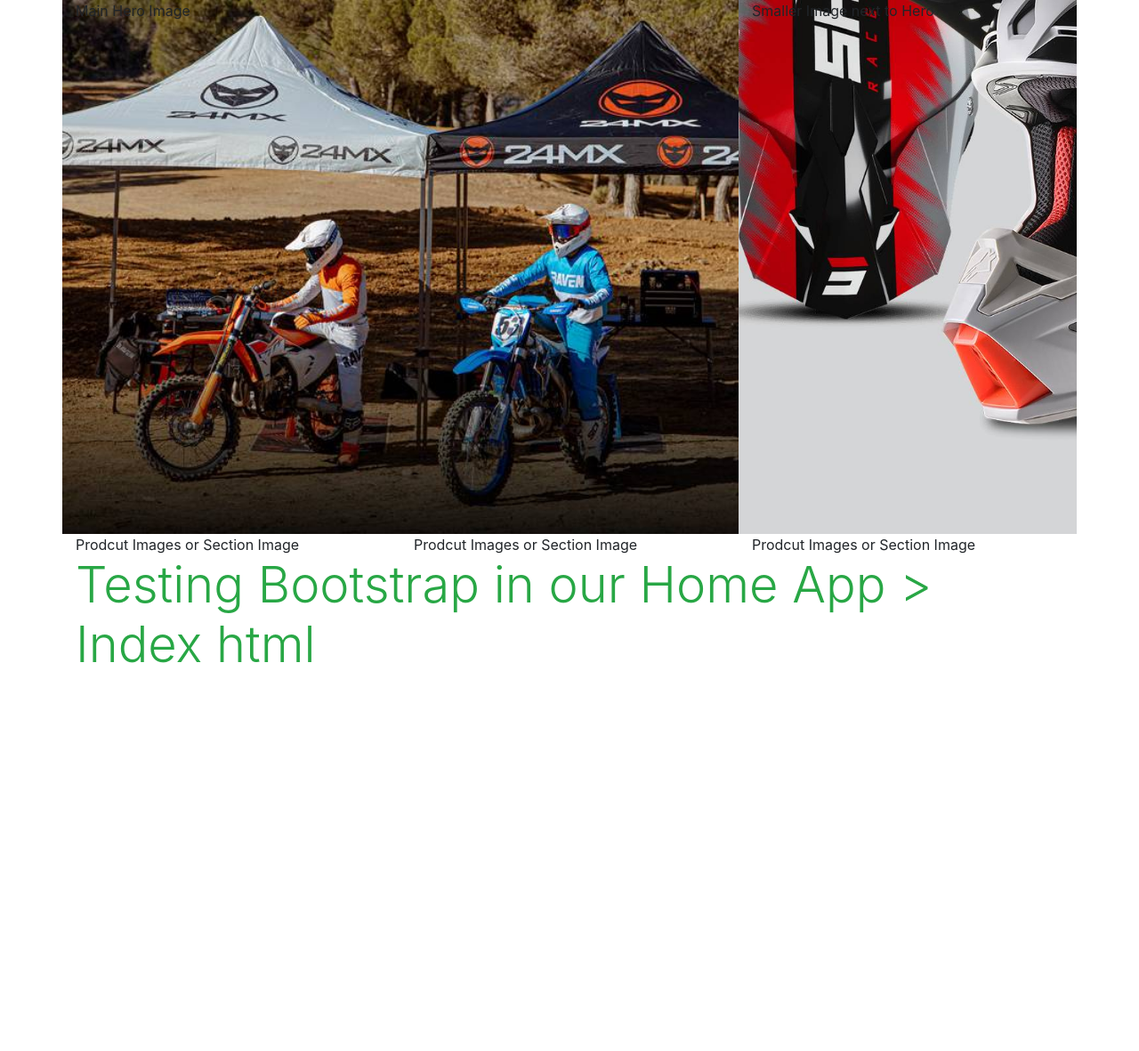
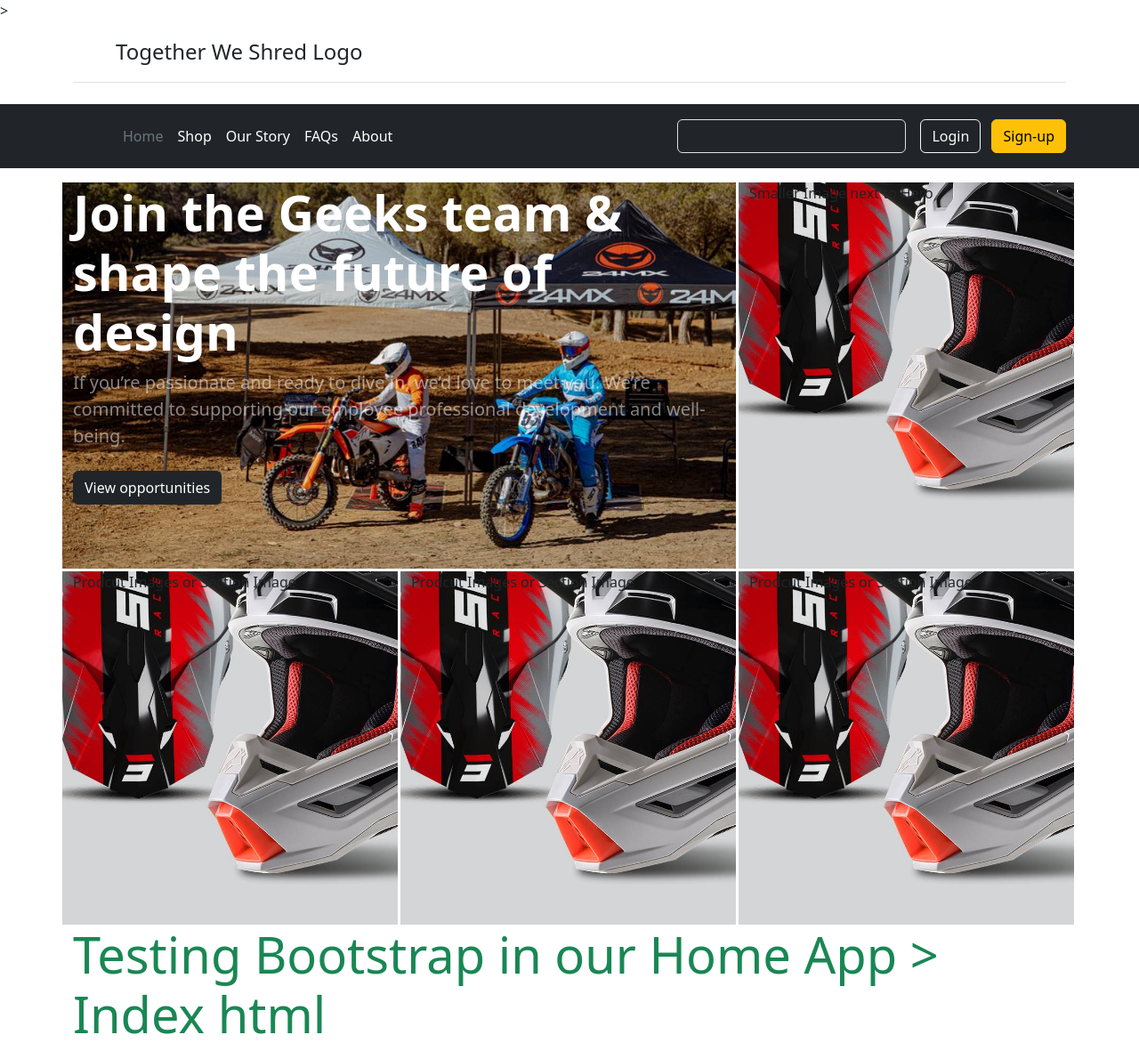
Before and after one commit to cwill83247/tws, a Django app: page / in a window 1280 px wide. Shown: the whole page at 89% size. Before the commit the page ends 745 px from the top, so only its background shows below. Run offline with Django 4.2, Linux system fonts and the light colour scheme.

Commit message:
Add: Adding design and layout to home page and base template

```diff
--- a/home/templates/home/index.html
+++ b/home/templates/home/index.html
@@ -4,15 +4,30 @@
 {% block content %}
     <div class="container">
         <div class="row">
-            <div class="col-sm-6 col-lg-8 main-hero" >Main Hero Image</div>
+            <div class="col-sm-6 col-lg-8 main-hero">
+
+                     <h1 class="text-white display-4 fw-bold pe-lg-8">Join the Geeks team &amp; shape the future of design
+                    </h1>
+                    <!-- text -->
+                    <p class="text-white-50 mb-4 lead">
+                      If you’re passionate and ready to dive in, we’d love to meet you. We’re committed to supporting our
+                      employee professional development and well-being.
+                    </p>
+                    <!-- btn -->
+                    <a href="#" class="btn btn-dark">View opportunities</a>
+
+
+            </div>
+
             <div class="col-6 col-lg-4 sub-hero">Smaller Image next to Hero</div>
         </div>
         <div class="row">
-            <div class="col-6 col-sm-4">Prodcut Images or Section Image</div>
-            <div class="col-6 col-sm-4">Prodcut Images or Section Image</div>
-            <div class="col-6 col-sm-4">Prodcut Images or Section Image</div>
+            <div class="col-6 col-sm-4 showcase-1">Prodcut Images or Section Image</div>
+            <div class="col-6 col-sm-4 showcase-2">Prodcut Images or Section Image</div>
+            <div class="col-6 col-sm-4 showcase-3">Prodcut Images or Section Image</div>
         </div>
 
         <h1 class="display-4 text-success">Testing Bootstrap in our Home App > Index html </h1>
     </div>
+</div>
 {% endblock %}
--- a/static/css/base.css
+++ b/static/css/base.css
@@ -1,17 +1,55 @@
 
-.main-hero {
-    background: url('/media/mainheroimage.jpg');
+
+
+
+.main-hero {                                                /* NEEDS MEDIA QUERIES*/
+
+        max-width:1249px;
+        height:434px;
+        background-image: url('/media/mainheroimage2.jpg');
+        background-size: cover;
+        background-repeat: no-repeat;
+        border-right: 0.2rem solid white;
+
+
+
+    }
+
+.sub-hero {                                     /* NEEDS MEDIA QUERIES*/
+    max-width:549px;
+    background: url('/media/helmet.jpg');
     background-size: cover;
-    display: flex;
-    height:600px;;
-    width:100%;
-
+    transform-origin: 0px 0px;
+    border-right: 0.2rem solid white;
 
 }
 
-.sub-hero {
+.showcase-1 {                                     /* NEEDS MEDIA QUERIES*/
     background: url('/media/helmet.jpg');
     background-size: cover;
     transform-origin: 0px 0px;
-    /*transform: scale(0.777778); */
+    height:400px;
+    max-width:600px;
+    border-top: 0.2rem solid white;
+    border-right: 0.2rem solid white;
 }
+
+.showcase-2 {                                     /* NEEDS MEDIA QUERIES*/
+    background: url('/media/helmet.jpg');
+    background-size: cover;
+    transform-origin: 0px 0px;
+    height:400px;
+    max-width:600px;
+    border-top: 0.2rem solid white;
+    border-right: 0.2rem solid white;
+}
+
+.showcase-3 {                                     /* NEEDS MEDIA QUERIES*/
+    background: url('/media/helmet.jpg');
+    background-size: cover;
+    transform-origin: 0px 0px;
+    height:400px;
+    max-width:600px;
+    border-top: 0.2rem solid white;
+    border-right: 0.2rem solid white;
+}
--- a/templates/base.html
+++ b/templates/base.html
@@ -18,7 +18,7 @@
 
     {% block basecss %}
         <!-- Bootstrap CSS -->
-        <link rel="stylesheet" href="https://cdn.jsdelivr.net/npm/bootstrap@4.6.2/dist/css/bootstrap.min.css" integrity="sha384-xOolHFLEh07PJGoPkLv1IbcEPTNtaed2xpHsD9ESMhqIYd0nLMwNLD69Npy4HI+N" crossorigin="anonymous">
+        <link rel="stylesheet" href="https://cdn.jsdelivr.net/npm/bootstrap@5.3.0-alpha1/dist/css/bootstrap.min.css" rel="stylesheet" integrity="sha384-GLhlTQ8iRABdZLl6O3oVMWSktQOp6b7In1Zl3/Jr59b6EGGoI1aFkw7cmDA6j6gD" crossorigin="anonymous">>
         <link rel="stylesheet" href="{% static 'css/base.css' %}">
         {% endblock %}
 
@@ -30,7 +30,7 @@
         <!--JavaScript-->
         <script src="https://cdn.jsdelivr.net/npm/jquery@3.5.1/dist/jquery.slim.min.js" integrity="sha384-DfXdz2htPH0lsSSs5nCTpuj/zy4C+OGpamoFVy38MVBnE+IbbVYUew+OrCXaRkfj" crossorigin="anonymous"></script>
         <script src="https://cdn.jsdelivr.net/npm/popper.js@1.16.1/dist/umd/popper.min.js" integrity="sha384-9/reFTGAW83EW2RDu2S0VKaIzap3H66lZH81PoYlFhbGU+6BZp6G7niu735Sk7lN" crossorigin="anonymous"></script>
-        <script src="https://cdn.jsdelivr.net/npm/bootstrap@4.6.2/dist/js/bootstrap.min.js" integrity="sha384-+sLIOodYLS7CIrQpBjl+C7nPvqq+FbNUBDunl/OZv93DB7Ln/533i8e/mZXLi/P+" crossorigin="anonymous"></script>
+        <script src="https://cdn.jsdelivr.net/npm/bootstrap@5.3.0-alpha1/dist/js/bootstrap.bundle.min.js" integrity="sha384-w76AqPfDkMBDXo30jS1Sgez6pr3x5MlQ1ZAGC+nuZB+EYdgRZgiwxhTBTkF7CXvN" crossorigin="anonymous"></script>
     {% endblock %}
 
     {% block extra_JS %}
@@ -41,9 +41,51 @@
   </head>
   <body>
     <!--- Main Page Header -->
-    <header class="container-fluid fixed-top">
+    <div class="container">
+        <header class="d-flex flex-wrap justify-content-center py-3 mb-4 border-bottom">
+          <a href="/" class="d-flex align-items-center mb-3 mb-md-0 me-md-auto text-dark text-decoration-none">
+            <svg class="bi me-2" width="40" height="32"><use xlink:href="#bootstrap"/></svg>
+            <span class="fs-4">Together We Shred Logo</span>
+          </a>
 
-    </header>
+
+        </header>
+      </div>
+
+      <div class="b-example-divider"></div>
+
+      <header class="p-3 text-bg-dark">
+        <div class="container">
+          <div class="d-flex flex-wrap align-items-center justify-content-center justify-content-lg-start">
+            <a href="/" class="d-flex align-items-center mb-2 mb-lg-0 text-white text-decoration-none">
+              <svg class="bi me-2" width="40" height="32" role="img" aria-label="Bootstrap"><use xlink:href="#bootstrap"/></svg>
+            </a>
+
+            <ul class="nav col-12 col-lg-auto me-lg-auto mb-2 justify-content-center mb-md-0">
+              <li><a href="#" class="nav-link px-2 text-secondary">Home</a></li>
+              <li><a href="#" class="nav-link px-2 text-white">Shop</a></li>
+              <li><a href="#" class="nav-link px-2 text-white">Our Story</a></li>
+              <li><a href="#" class="nav-link px-2 text-white">FAQs</a></li>
+              <li><a href="#" class="nav-link px-2 text-white">About</a></li>
+            </ul>
+
+            <form class="col-12 col-lg-auto mb-3 mb-lg-0 me-lg-3" role="search">
+              <input type="search" class="form-control form-control-dark text-bg-dark" placeholder="Search..." aria-label="Search">
+            </form>
+
+            <div class="text-end">
+              <button type="button" class="btn btn-outline-light me-2">Login</button>
+              <button type="button" class="btn btn-warning">Sign-up</button>
+            </div>
+          </div>
+        </div>
+      </header>
+
+      <div class="b-example-divider"></div>
+
+      <div class="container">
+       <p></p>
+      </div>
 
     <!-- Placeholder for messages from DJANGO-->
     {% if messages %}
```
Also changed, not shown: media/mainheroimage2.jpg (added).
